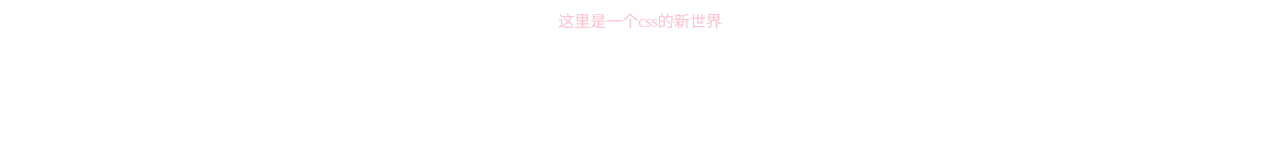
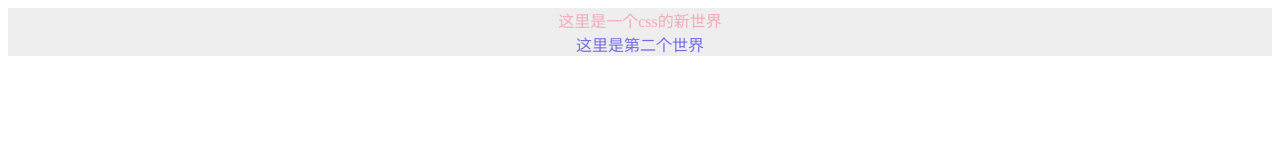
Before and after one commit to LYY-castle/css-learning, a plain HTML site: page index.html in a window 1280 px wide. Drawn offline with Linux system fonts and the light colour scheme.

Commit message:
新增属性

```diff
--- a/index.html
+++ b/index.html
@@ -8,5 +8,17 @@
 </head>
 <body>
   <div class="world">这里是一个css的新世界</div>
+  <div class="mystyle">
+    <div class="world">这里是第二个世界</div>
+  </div>
 </body>
+<script type="text/javascript">
+  // js访问以及动态修改css自定义属性
+  var rootElement = document.documentElement;
+  var styles = getComputedStyle(rootElement);
+  var myColor = styles.getPropertyValue('--my-color');
+  console.log(String(myColor).trim());
+
+  rootElement.style.setProperty('--my-color','rgb(243, 171, 183))')
+</script>
 </html>
--- a/style.css
+++ b/style.css
@@ -1,7 +1,13 @@
 :root {
-  --my-color:pink;
+  --my-color:rgb(243, 171, 183);
 }
 .world{
   text-align: center;
   color: var(--my-color);
+  /* var() 支持第二个参数,代表一个默认值，如果第一个参数没有被声明，第二个值就会被引用 */
+  background-color: var(--color,#eee);
 }
+/* 动态改变自定义的属性值 */
+.mystyle{
+  --my-color:rgb(116, 108, 226);
+}
```
